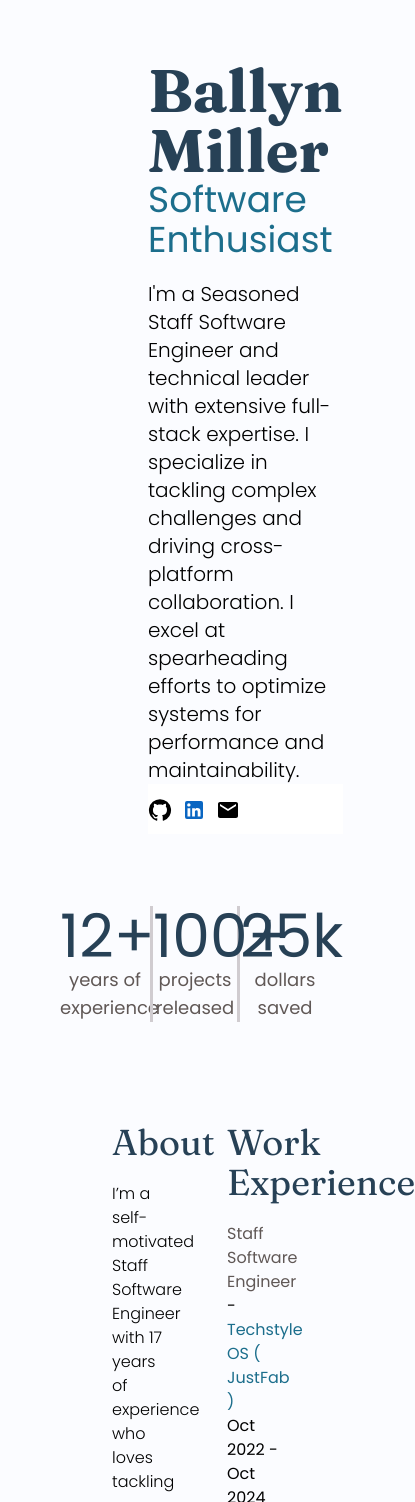
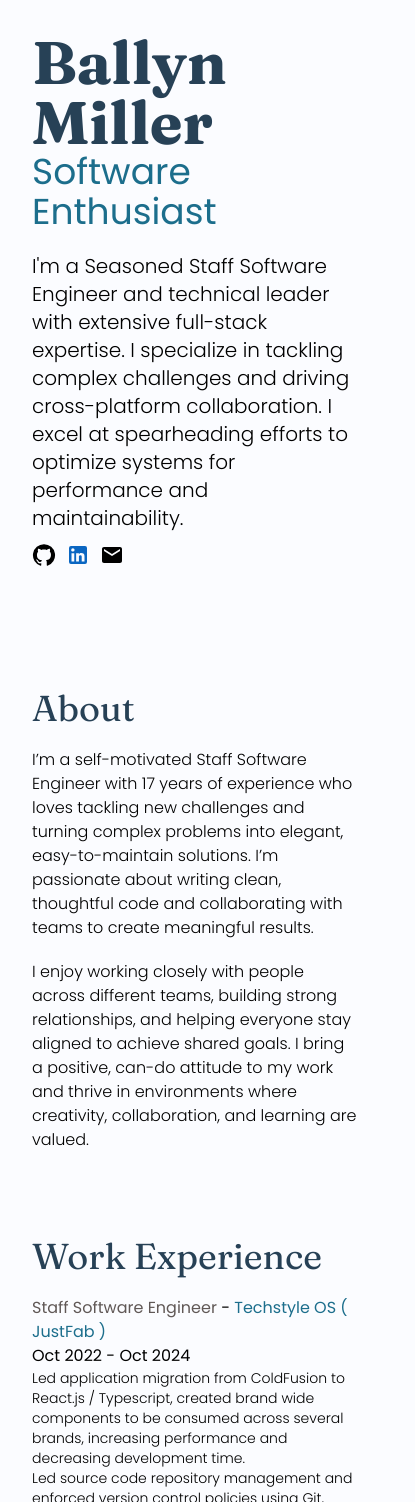
Before and after one commit to ballynmiller/ballynmiller.github.io, a Next.js app: page / in a window 390 px wide. Shown: the top 1502 px of the page, 415 px wide, since content can reach past the window. Built offline with nearby package versions, Linux system fonts and the light colour scheme.

Commit message:
Layout updates

```diff
--- a/src/app/layout.tsx
+++ b/src/app/layout.tsx
@@ -21,7 +21,7 @@ export default function RootLayout({
 }) {
   return (
     <html lang="en" className={poppins.className}>
-      <body className="px-10 py-2">{children}</body>
+      <body className="px-0 py-0 md:px-10 md:py-2">{children}</body>
     </html>
   );
 }
--- a/src/app/page.tsx
+++ b/src/app/page.tsx
@@ -5,10 +5,10 @@ import { About, Experience, HeroBanner, Highlights } from "@/components";
 export default function Homepage() {
   return (
     <>
-      <div className="p-5">
+      <div className="p-0 md:p-5">
         <HeroBanner />
         <Highlights />
-        <div className="grid grid-cols-2 p-5 pt-9">
+        <div className="lg:grid grid-cols-2 lg:p-5 pt-9">
           <About />
           <Experience />
         </div>
--- a/src/components/HeroBanner/HeroBanner.tsx
+++ b/src/components/HeroBanner/HeroBanner.tsx
@@ -14,13 +14,14 @@ const Info = Styled.div.attrs({
   className: "m-auto",
 })`
   display: flex;
+  align-items: center;
 `;
 
 const HeroBanner = () => {
   return (
     <Wrapper>
       <Info>
-        <div>
+        <div className="hidden lg:block">
           <Image
             alt="self portrait"
             src={"/img/selfie.jpeg"}
@@ -29,7 +30,7 @@ const HeroBanner = () => {
             className="rounded-full"
           />
         </div>
-        <div className="pl-14 self-center">
+        <div className="lg:pl-14 self-center">
           <p
             className={`text-6xl font-bold ${fraunces.className} text-charcoal`}
           >
@@ -37,11 +38,11 @@ const HeroBanner = () => {
           </p>
           <p className="text-4xl text-cerulean">Software Enthusiast</p>
           <p className="text-xl font-light mt-5">
-            I'm a Seasoned Staff Software Engineer and technical leader with
+            {`I'm a Seasoned Staff Software Engineer and technical leader with
             extensive full-stack expertise. I specialize in tackling complex
             challenges and driving cross-platform collaboration. I excel at
             spearheading efforts to optimize systems for performance and
-            maintainability.
+            maintainability.`}
           </p>
           <Socials />
         </div>
--- a/src/components/Highlights/Highlights.tsx
+++ b/src/components/Highlights/Highlights.tsx
@@ -16,7 +16,7 @@ const Cards = Styled.div`
 
 const Highlights = () => {
   return (
-    <Cards className="grid grid-cols-3 text-center pt-10 pb-3">
+    <Cards className="hidden md:grid grid grid-cols-3 text-center pt-10 pb-3">
       {accomplishments.map(({ subtitle, title }) => (
         <Card key={title} title={title} subtitle={subtitle} />
       ))}
--- a/src/components/Socials/Socials.tsx
+++ b/src/components/Socials/Socials.tsx
@@ -7,10 +7,8 @@ import LinkedInIcon from "@mui/icons-material/LinkedIn";
 import EmailIcon from "@mui/icons-material/Email";
 
 const Socials = Styled.div.attrs({
-  className: "text-lg",
+  className: "text-lg pt-2",
 })`
-  background-color: #fff;
-  height: 50px;
   display: flex;
   align-items: center;
 `;
```
